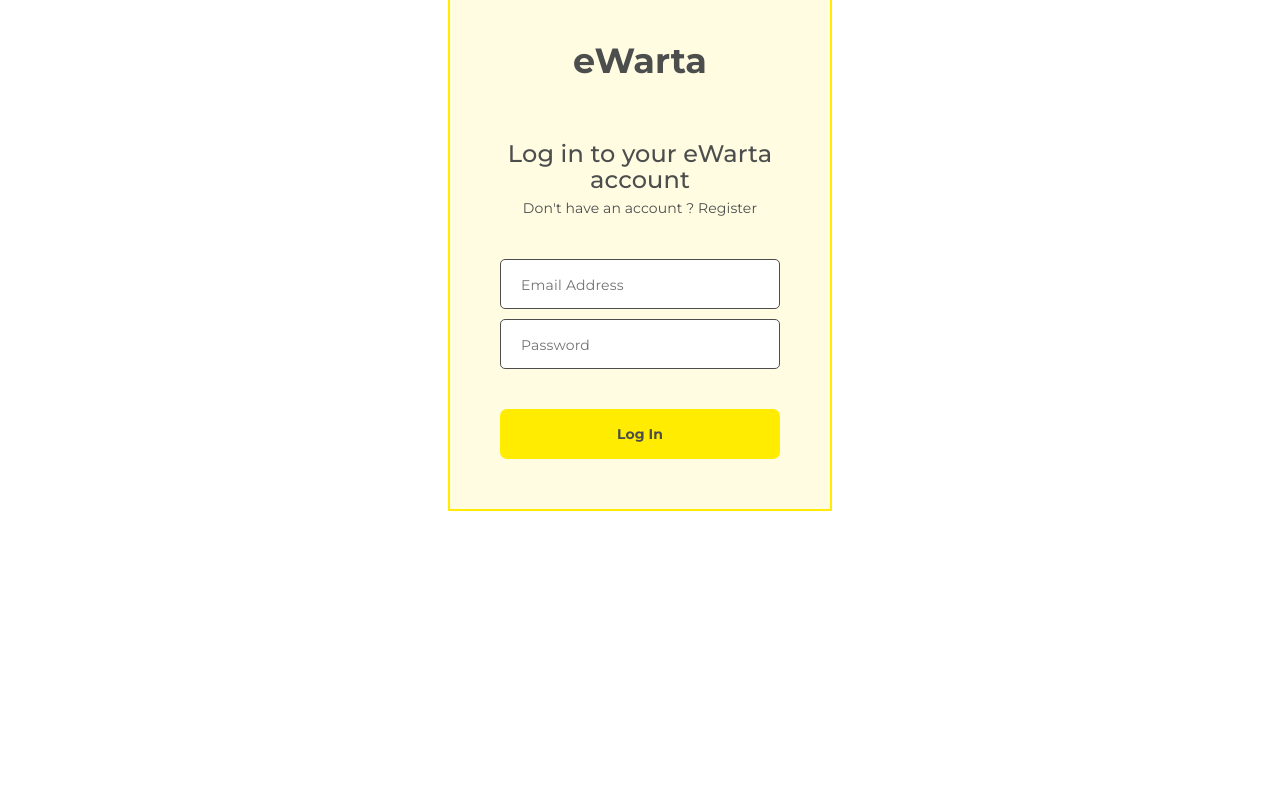
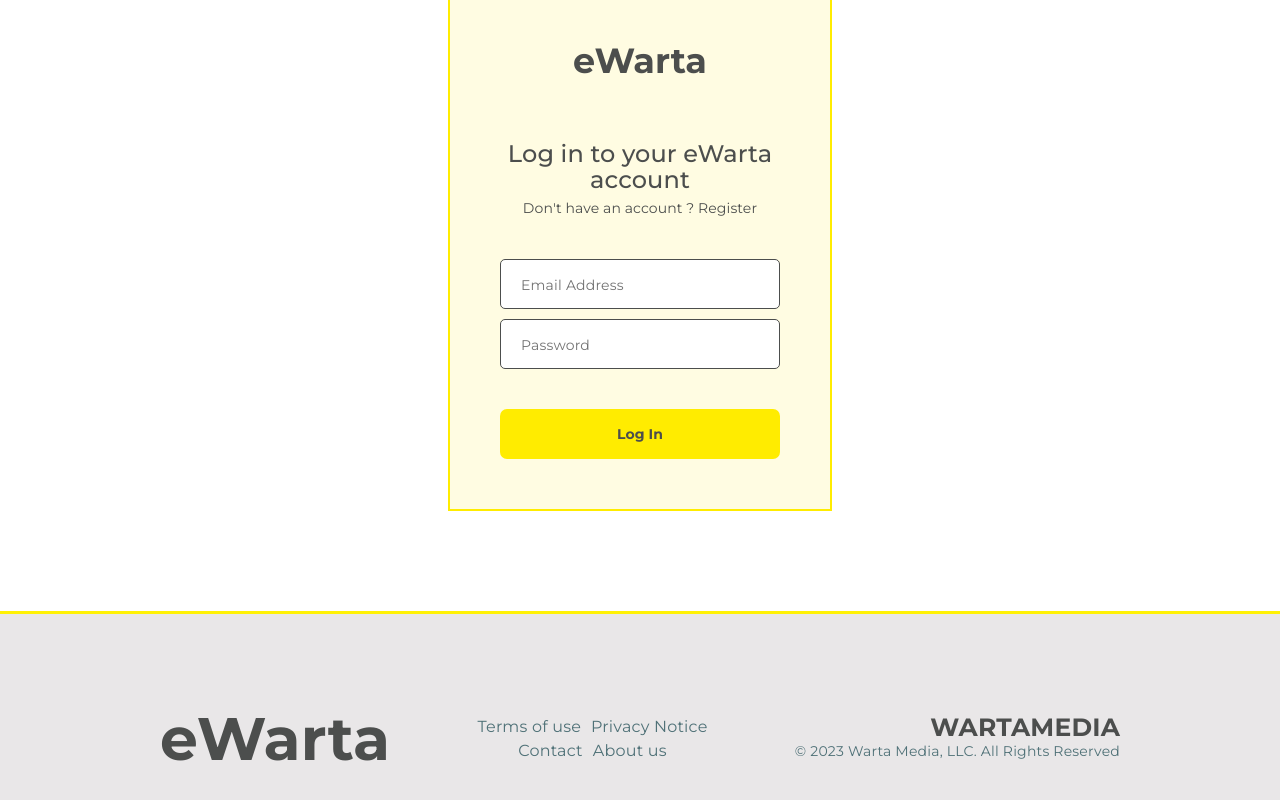
Before and after one commit to mrsambaga/eWarta-frontend, a React (Create React App) app: page /login in a window 1280 px wide. Shown: the part 210-1010 px from the top of the page. Before the commit the page ends 800 px from the top, so only its background shows below. Built offline with nearby package versions, Linux system fonts and the light colour scheme.

Commit message:
feat: add footer

```diff
--- a/src/App.tsx
+++ b/src/App.tsx
@@ -5,17 +5,19 @@
 import Login from "./pages/Login/Login";
 import Register from "./pages/Register/Register";
 import Home from "./pages/Home/Home";
+import Footer from "./components/organisms/Footer/Footer";
 
 function App() {
   return (
     <BrowserRouter>
       <Routes>
         <Route element={<Navbar />}>
+          <Route path="/" element={<Home />} />
           <Route path="/register" element={<Register />} />
           <Route path="/login" element={<Login />} />
-          <Route path="/" element={<Home />} />
         </Route>
       </Routes>
+      <Footer />
     </BrowserRouter>
   );
 }
--- /dev/null
+++ b/src/components/organisms/Footer/Footer.scss
@@ -0,0 +1,67 @@
+@mixin font-footer {
+    font-family: 'Montserrat';
+    font-style: normal;
+    line-height: 24px;
+    letter-spacing: 0.2px;
+    list-style: none;
+}
+
+.footer {
+    display: flex;
+    width: 100%;
+    max-width: 1000px;
+    justify-content: space-between;
+    align-items: center;
+    padding: 20px;
+    height: 250px;
+
+    &__title {
+
+        & h3 {
+            @include font-footer;
+            font-size: 60px;
+            font-weight: 700;
+            color: #4c4e4d;
+        }
+    }
+
+    &__content {
+        display: flex;
+        justify-content: center;
+        gap: 1rem;
+        flex-wrap: wrap;
+        max-width: 250px;
+        row-gap: 0rem;
+
+        & p {
+            @include font-footer;
+            font-size: 16px;
+            font-weight: 400;
+            color: #4f7177;
+        }
+    }
+
+    &__sub-title {
+        text-align: right;
+
+        & h3 {
+            @include font-footer;
+            font-size: 25px;
+            font-weight: 600;
+            color: #4c4e4d;
+        }
+
+        & p {
+            @include font-footer;
+            font-size: 14px;
+            font-weight: 400;
+            color: #4f7177;
+        }
+    }
+}
+
+#app-footer {
+    margin-top: 100px;
+    background-color: #e9e7e8;
+    border-top: 3px solid #fff104;
+}
--- /dev/null
+++ b/src/components/organisms/Footer/Footer.tsx
@@ -0,0 +1,27 @@
+import React from "react";
+import "./Footer.scss";
+import "../Navbar/Navbar.scss";
+
+const Footer: React.FC = () => {
+  return (
+    <div className="app" id="app-footer">
+      <div className="footer">
+        <div className="footer__title">
+          <h3>eWarta</h3>
+        </div>
+        <div className="footer__content">
+          <p>Terms of use</p>
+          <p>Privacy Notice</p>
+          <p>Contact</p>
+          <p>About us</p>
+        </div>
+        <div className="footer__sub-title">
+          <h3>WARTAMEDIA</h3>
+          <p>© 2023 Warta Media, LLC. All Rights Reserved</p>
+        </div>
+      </div>
+    </div>
+  );
+};
+
+export default Footer;
```
